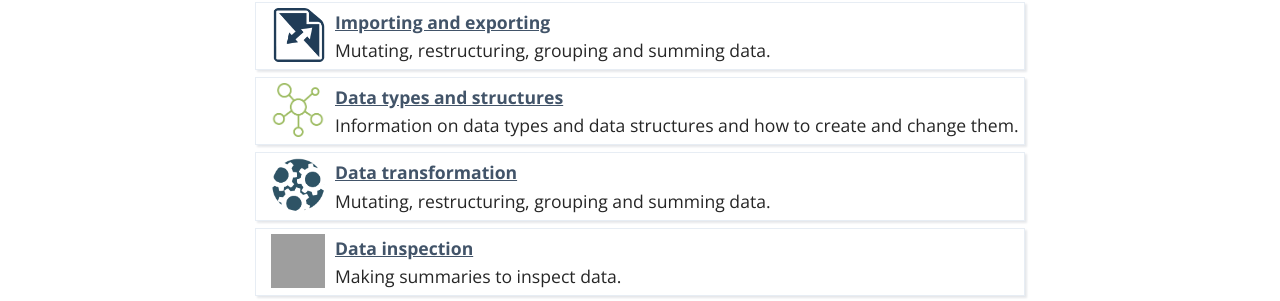
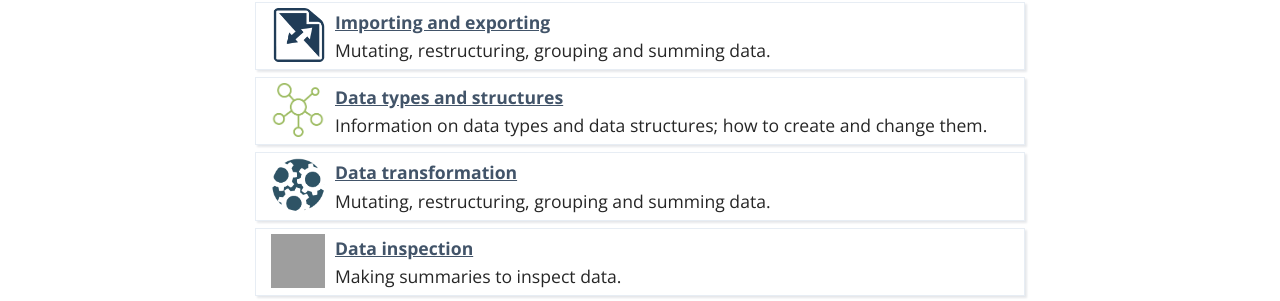
Before and after one commit to mark-me/mark-me.github.io, a Jekyll site: the page built from _pages/snippets-and-tips_diff.md, in a window 1280 px wide. Shown: the part 443-744 px from the top of the page. Built offline with Jekyll 4.4.1, drawn with Linux system fonts in a browser that asks for light colours; nearby versions of some CDN libraries; some web fonts are replaced; our own code applies the rules of GitHub Pages for plain Markdown files; comment, search, counter and statistics services are not loaded; grey boxes are pictures that could not be loaded.

Commit message:
Update snippet-index.yml

```diff
--- a/_data/snippet-index.yml
+++ b/_data/snippet-index.yml
@@ -15,7 +15,7 @@
 
 - title: Data types and structures
   url: /data-types/
-  description: Information on data types and data structures and how to create and change them.
+  description: Information on data types and data structures; how to create and change them.
   image: /_pages/snippets-and-tips/data-types.png
 
 - title: Data transformation
```
